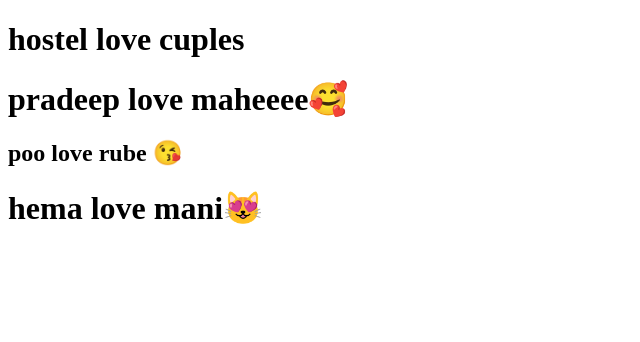
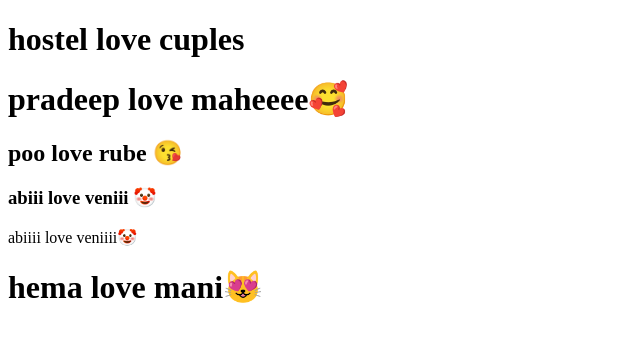
Before and after one commit to piilaiselva/Ra.one, a plain HTML site: page index.html in a window 1280 px wide. Shown: the whole page, without its empty margins (0-640 px from the left). Drawn offline with Linux system fonts and the light colour scheme.

Commit message:
add name

```diff
--- a/index.html
+++ b/index.html
@@ -8,5 +8,7 @@
 <body>
     <h1>pradeep love maheeee🥰</h1>
     <h2>poo love rube 😘</h2>
+    <h3>abiii love veniii 🤡</h3>
+    <p>abiiii love veniiii🤡</p>
 </body>
 </html><h1>hema love mani😻</h1>
```
